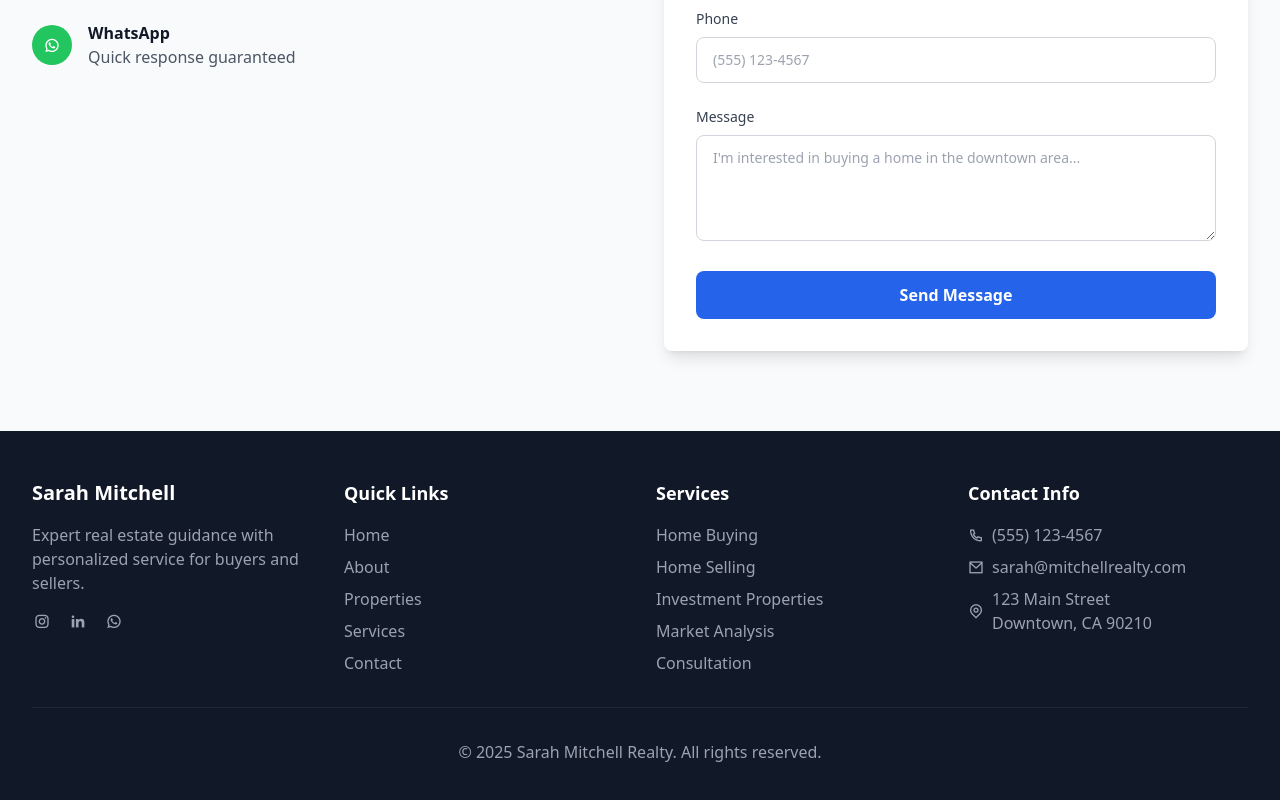
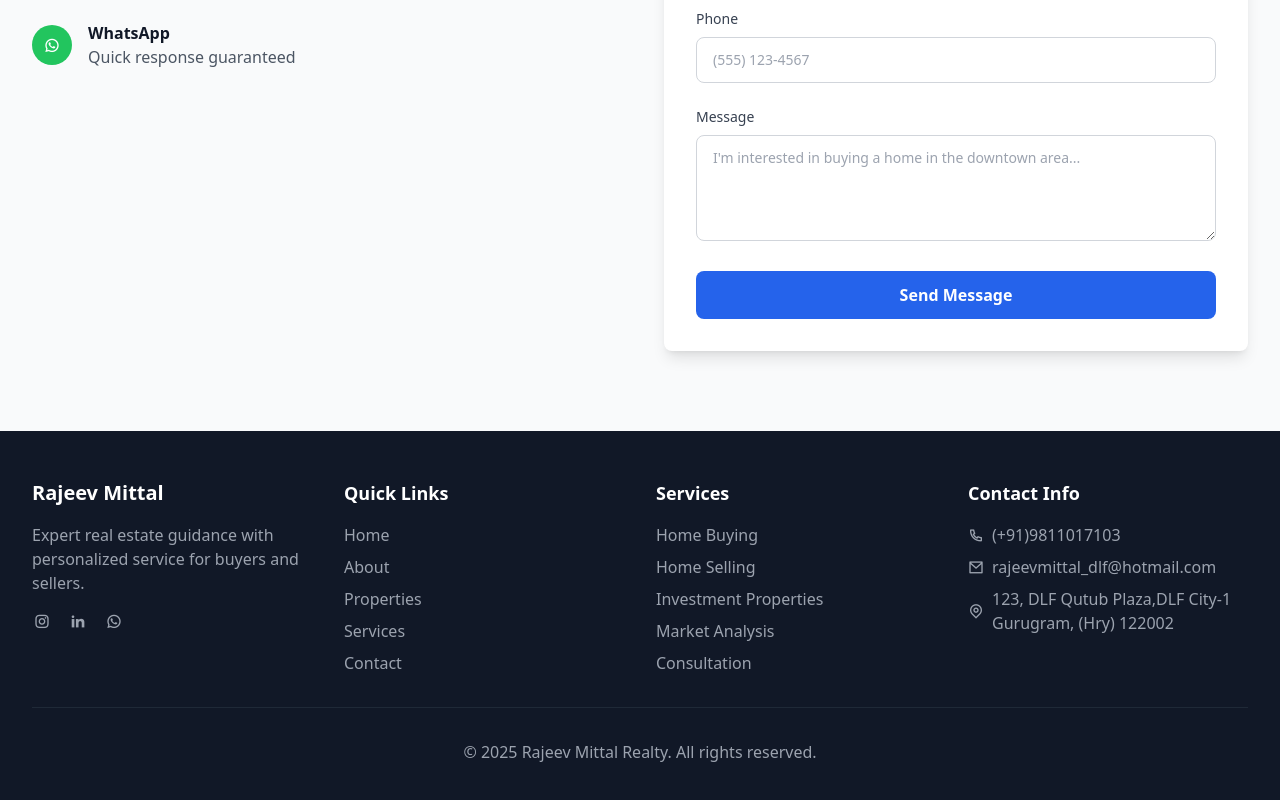
Before and after one commit to Krishna171205/check2, a React (Vite) app: page / in a window 1280 px wide. Shown: the part 4186-4986 px from the top of the page. Built offline with nearby package versions, Linux system fonts and the light colour scheme; no server answers.

Commit message:
changing the names and stuff on home page

```diff
--- a/src/pages/home/page.tsx
+++ b/src/pages/home/page.tsx
@@ -769,7 +769,7 @@ For us, it’s not about closing deals—it’s about building relationships tha
         <div className="max-w-7xl mx-auto px-4 sm:px-6 lg:px-8">
           <div className="grid md:grid-cols-4 gap-8">
             <div>
-              <h3 className="text-xl font-bold mb-4">Sarah Mitchell</h3>
+              <h3 className="text-xl font-bold mb-4">Rajeev Mittal</h3>
               <p className="text-gray-400 mb-4">
                 Expert real estate guidance with personalized service for buyers and sellers.
               </p>
@@ -813,21 +813,21 @@ For us, it’s not about closing deals—it’s about building relationships tha
               <ul className="space-y-2 text-gray-400">
                 <li className="flex items-center">
                   <i className="ri-phone-line mr-2 w-4 h-4 flex items-center justify-center"></i>
-                  (555) 123-4567
+                  (+91)9811017103
                 </li>
                 <li className="flex items-center">
                   <i className="ri-mail-line mr-2 w-4 h-4 flex items-center justify-center"></i>
-                  sarah@mitchellrealty.com
+                  rajeevmittal_dlf@hotmail.com
                 </li>
                 <li className="flex items-center">
                   <i className="ri-map-pin-line mr-2 w-4 h-4 flex items-center justify-center"></i>
-                  123 Main Street<br />Downtown, CA 90210
+                  123, DLF Qutub Plaza,DLF City-1<br />Gurugram, (Hry) 122002
                 </li>
               </ul>
             </div>
           </div>
           <div className="border-t border-gray-800 mt-8 pt-8 text-center text-gray-400">
-            <p>&copy; {new Date().getFullYear()} Sarah Mitchell Realty. All rights reserved.</p>
+            <p>&copy; {new Date().getFullYear()} Rajeev Mittal Realty. All rights reserved.</p>
           </div>
         </div>
       </footer>
```
